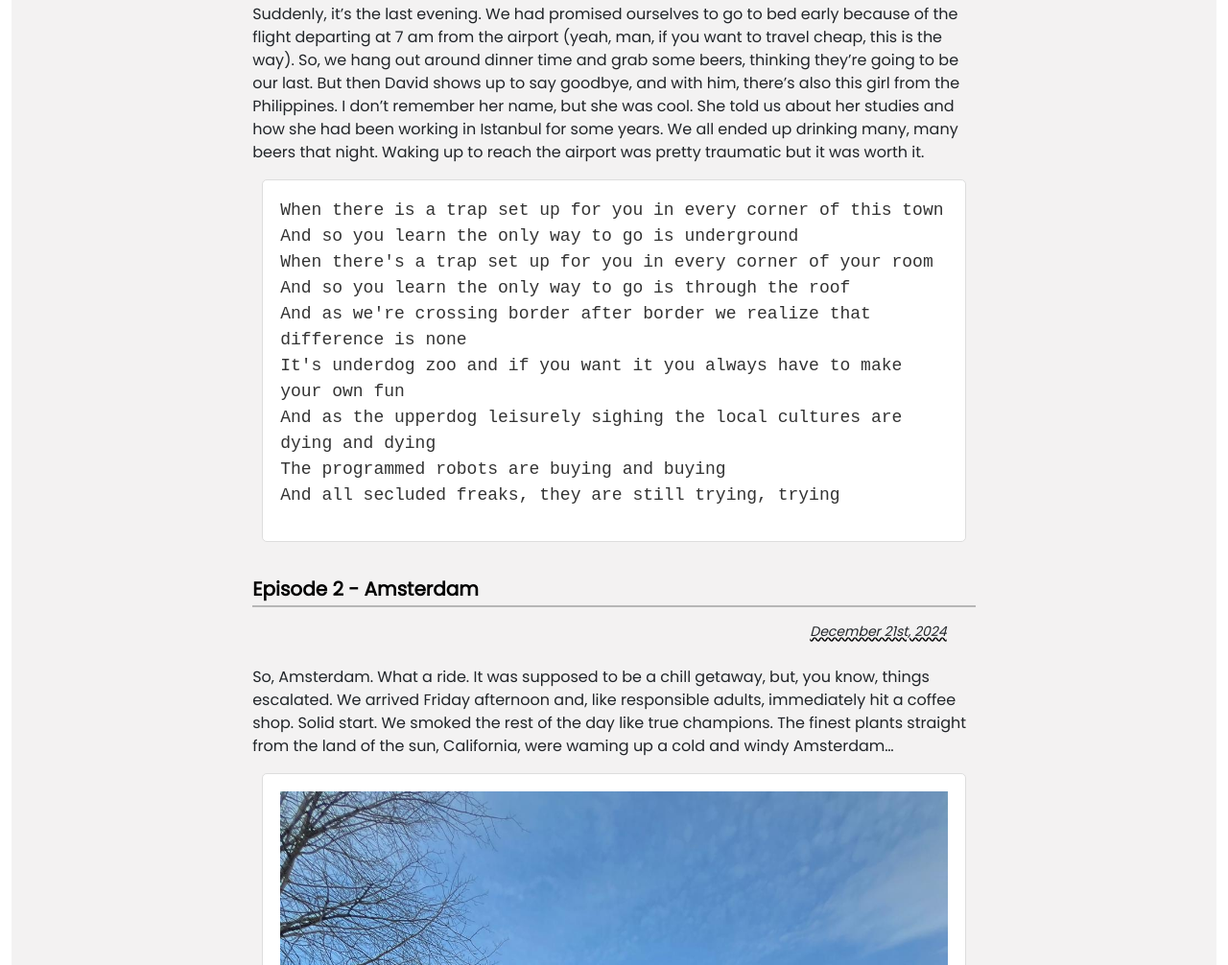
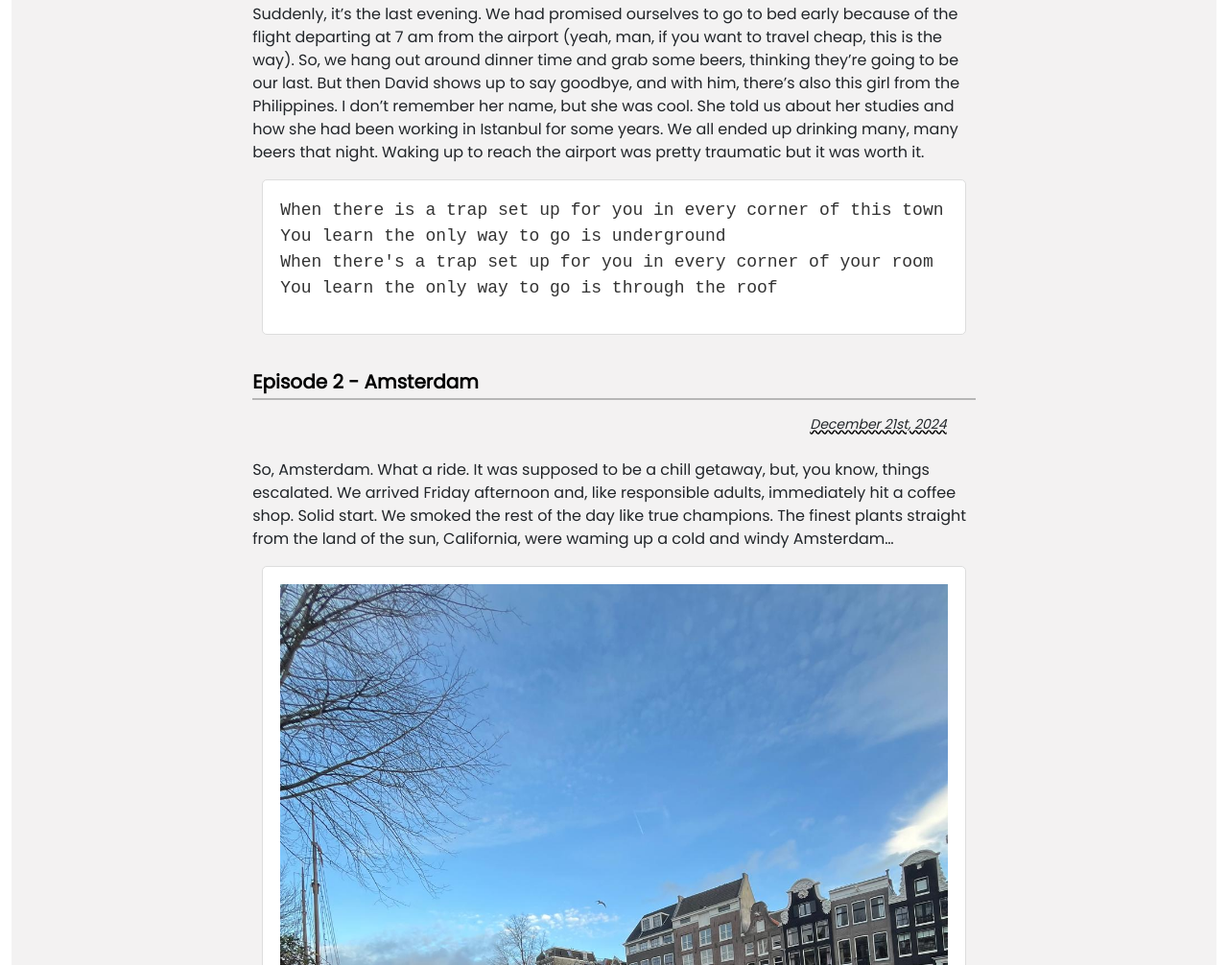
Before and after one commit to skunktroopers/skunktroopers, a plain HTML site: page pages/Skunk_Abroad_Saga/Skunk_Abroad_Saga.html in a window 1280 px wide. Shown: the part 8238-9244 px from the top of the page at 96% size. Drawn offline with nearby package versions, Linux system fonts and the light colour scheme.

Commit message:
SkunkAbroad2 20_03_2025

```diff
--- a/pages/Skunk_Abroad_Saga/Skunk_Abroad_Saga.html
+++ b/pages/Skunk_Abroad_Saga/Skunk_Abroad_Saga.html
@@ -169,18 +169,9 @@
 				<div class="poem-container" style="text-align: left;">
     <p>
 When there is a trap set up for you in every corner of this town<br>
-And so you learn the only way to go is underground<br>
-
+You learn the only way to go is underground<br>
 When there's a trap set up for you in every corner of your room<br>
-And so you learn the only way to go is through the roof<br>
-
-And as we're crossing border after border we realize that difference is none<br>
-It's underdog zoo and if you want it you always have to make your own fun<br>
-
-And as the upperdog leisurely sighing the local cultures are dying and dying<br>
-The programmed robots are buying and buying<br>
-And all secluded freaks, they are still trying, trying<br>
-
+You learn the only way to go is through the roof<br>
     </p>
 </div>
 
```
